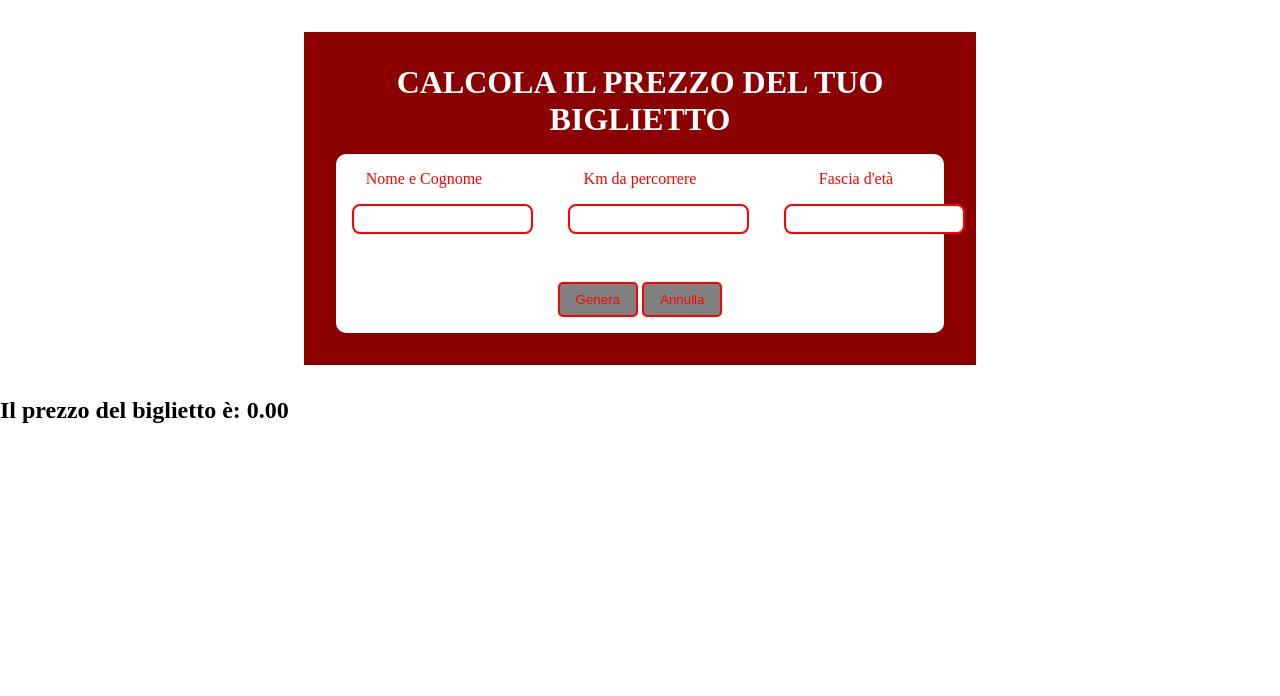
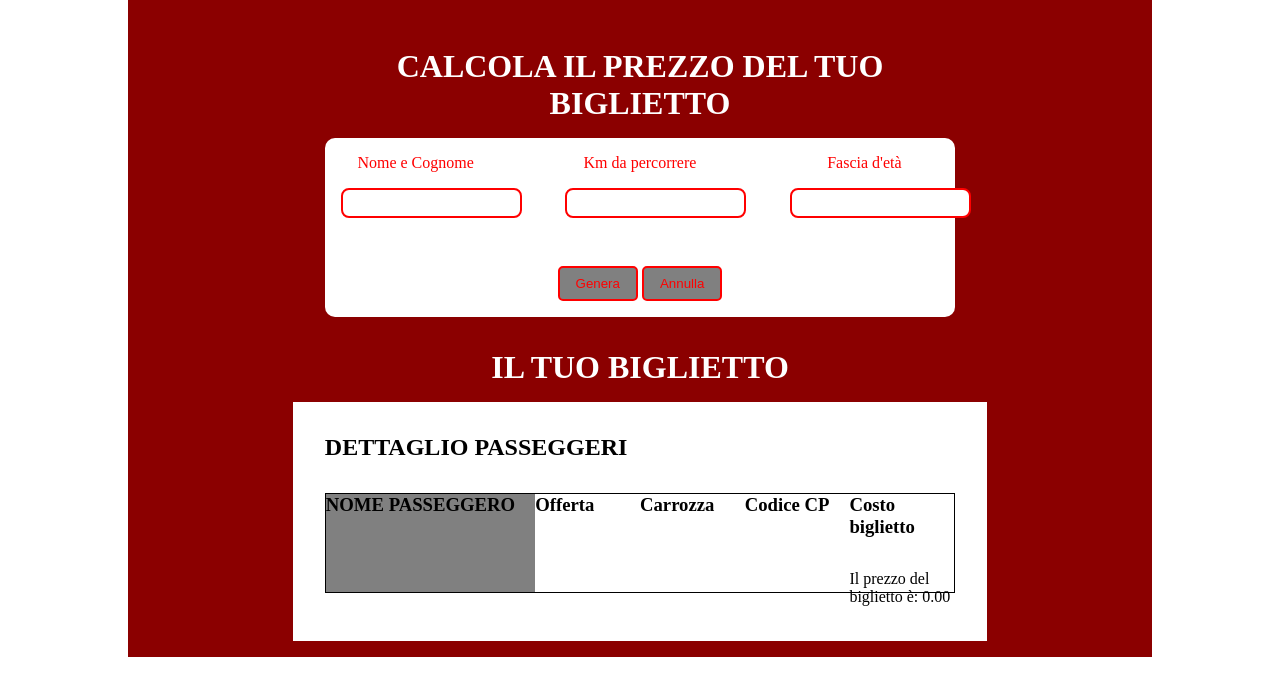
Before and after one commit to SevenErol/js-biglietto-treno-form, a plain HTML site: page index.html in a window 1280 px wide. Both pictures are taken after a click on the button "Genera". Drawn offline with Linux system fonts and the light colour scheme.

Commit message:
ticket body styled

```diff
--- a/assets/css/style.css
+++ b/assets/css/style.css
@@ -7,7 +7,9 @@
 .container {
     width: 80%;
     margin: auto;
-    padding: 2rem;
+    padding: 1rem;
+    background-color: darkred;
+    text-align: center;
 }
 
 .data_form {
@@ -15,7 +17,7 @@
     margin: auto;
     padding: 2rem;
     text-align: center;
-    background-color: darkred;
+
 }
 
 .row {
@@ -40,12 +42,12 @@ h1 {
     text-align: center;
 }
 
-.col_3 p {
+.inputs .col_3 p {
     color: red;
     margin-bottom: 1rem;
 }
 
-.col_3 input {
+.inputs .col_3 input {
     border: 2px solid red;
     text-decoration: none;
     height: 30px;
@@ -65,3 +67,41 @@ h1 {
     opacity: 0.7;
     transition: 0.4s;
 }
+
+.col_4 {
+    width: calc((100% / 12) * 4);
+    text-align: left;
+}
+
+.col_8 {
+    width: calc((100% / 12) * 8);
+    display: flex;
+    text-align: left;
+}
+
+.ticket .col_3 {
+    text-align: left;
+}
+
+.ticket h2,
+.ticket h3 {
+    text-align: left;
+    margin-bottom: 2rem;
+}
+
+.ticket {
+    width: 70%;
+    margin: auto;
+    padding: 2rem;
+    background-color: white;
+}
+
+.ticket .row {
+    border: 1px solid black;
+    height: 100px;
+    margin-bottom: 1rem;
+}
+
+.ticket .col_4 {
+    background-color: gray;
+}
--- a/assets/javascript/script.js
+++ b/assets/javascript/script.js
@@ -8,14 +8,30 @@ const pricePerKm = 0.21;
 
 const shownPrice = document.getElementById("shown_price");
 
+const nameAndSurname = document.getElementById("input_name")
+
+const passengerName = document.getElementById("name");
+
+const discountType = document.getElementById("discount_type");
+
+const wagon = document.getElementById("wagon");
+
+const code = document.getElementById("code");
+
 generatedPrice.addEventListener("click", function(){
     let insertedKm = travelKm.value * 1;
     let insertedAge = age.value * 1;
+    let insertedName = nameAndSurname.value;
 
     const totalPrice = (insertedKm * pricePerKm).toFixed(2);
 
     if (!isNaN(insertedKm) && insertedAge >= 18 && insertedAge <= 65) {
-        shownPrice.innerHTML = `Il prezzo del biglietto è: ${totalPrice}`;
+
+        passengerName.innerHTML = `${insertedName}`;
+        shownPrice.innerHTML = `${totalPrice}`;
+        discountType.innerHTML = "Non sono applicati sconti"
+        wagon.innerHTML = Math.floor(Math.random() * 8) + 1;
+        code.innerHTML = Math.floor(Math.random() * 100) +1;
 
     } else if (insertedAge < 18) {
         const discountMinor = ((totalPrice * 20) / 100);
--- a/index.html
+++ b/index.html
@@ -20,7 +20,7 @@
                     <div class="col_3">
 
                         <p>Nome e Cognome</p>
-                        <input type="text">
+                        <input type="text" id="input_name">
                     </div>
                     <div class="col_3">
 
@@ -41,7 +41,44 @@
             </div>
         </div>
 
-        <div class="ticket"></div>
+        <h1>IL TUO BIGLIETTO</h1>
+
+        <div class="ticket">
+
+
+            <div class="ticket_body">
+                <h2>DETTAGLIO PASSEGGERI</h2>
+
+                <div class="row">
+                    <div class="col_4">
+                        <h3>NOME PASSEGGERO</h3>
+                        <p id="name"></p>
+                    </div>
+                    <div class="col_8">
+
+                        <div class="col_3">
+                            <h3>Offerta</h3>
+                            <div id="discount_type"></div>
+                        </div>
+
+                        <div class="col_3">
+                            <h3>Carrozza</h3>
+                            <div id="wagon"></div>
+                        </div>
+
+                        <div class="col_3">
+                            <h3>Codice CP</h3>
+                            <div id="code"></div>
+                        </div>
+
+                        <div class="col_3">
+                            <h3>Costo biglietto</h3>
+                            <div id="shown_price"></div>
+                        </div>
+                    </div>
+                </div>
+            </div>
+        </div>
     </div>
 
 
@@ -50,7 +87,7 @@
 
 
 
-    <h2 id="shown_price"></h2>
+    <h2 ></h2>
 
     <script src="./assets/javascript/script.js"></script>
 </body>
```
